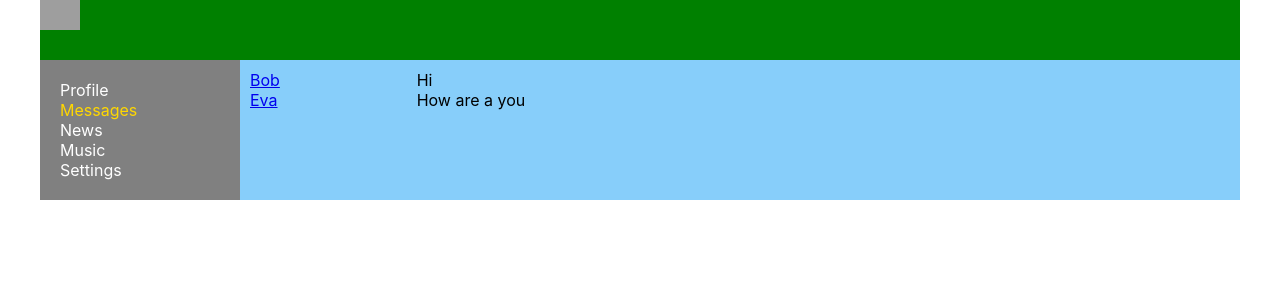
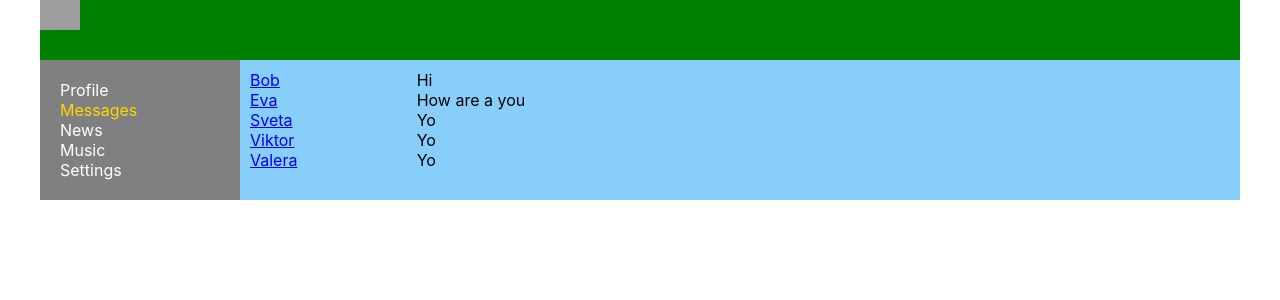
Before and after one commit to JekCort/SocialNetwork, a React (Create React App) app: page /Dialogs in a window 1280 px wide. Shown: the top 300 px of the page. Built offline with nearby package versions, Linux system fonts and the light colour scheme; grey boxes are pictures that could not be loaded.

Commit message:
less25 map

```diff
--- a/src/components/Dialogs/Dialogs.module.css
+++ b/src/components/Dialogs/Dialogs.module.css
@@ -18,6 +18,7 @@
     padding: 10px;
 }
 
+
 .message {
 
 }
--- a/src/components/Dialogs/Dialogs.tsx
+++ b/src/components/Dialogs/Dialogs.tsx
@@ -26,31 +26,35 @@ const Message = (props: MessagePropsType) => {
 }
 
 export const Dialogs = () => {
-    const dialogsData = [
+    const dialogs = [
         {id: 1, name: "Bob"},
         {id: 2, name: "Eva"},
         {id: 3, name: "Sveta"},
         {id: 4, name: "Viktor"},
         {id: 5, name: "Valera"}
     ]
-
-    const messagesData = [
+    const messages = [
         {id: 1, message: "Hi"},
         {id: 2, message: "How are a you"},
         {id: 3, message: "Yo"},
         {id: 4, message: "Yo"},
         {id: 5, message: "Yo"}
     ]
+
+    const dialogsItems = dialogs
+        .map(d => <DialogItem name={d.name} id={d.id}/>)
+
+    const messagesElement = messages
+        .map(m => <Message massage={m.message}/>)
+
     return (
         <div className={classes.dialogs}>
 
             <div className={classes.dialogsItem}>
-                <DialogItem name={dialogsData[0].name} id={dialogsData[0].id}/>
-                <DialogItem name={dialogsData[1].name} id={dialogsData[1].id}/>
+                {dialogsItems}
             </div>
             <div className={classes.messages}>
-                <Message massage={messagesData[0].message}/>
-                <Message massage={messagesData[1].message}/>
+                {messagesElement}
             </div>
         </div>
     );
--- a/src/components/Profile/MyPosts/MyPosts.tsx
+++ b/src/components/Profile/MyPosts/MyPosts.tsx
@@ -3,11 +3,11 @@ import classes from './MyPosts.module.css';
 import {Posts} from "./Post/Posts";
 
 export const MyPosts = () => {
-    const postData = [
+    const posts = [
         {id: 1, message: "Hi, how are you?", likesCount: 15},
         {id: 2, message: "It's my first post", likesCount: 7}
     ]
-
+const postsElements = posts.map(p => <Posts message={p.message} likesCount={p.likesCount}/>)
     return (
 
             <div className={classes.postsBlock}>
@@ -21,8 +21,7 @@ export const MyPosts = () => {
                     </div>
                 </div>
                 <div className={classes.posts}>
-                    <Posts message={postData[0].message} likesCount={postData[0].likesCount}/>
-                    <Posts message={postData[1].message} likesCount={postData[1].likesCount}/>
+                    {postsElements}
                 </div>
 
             </div>
```
